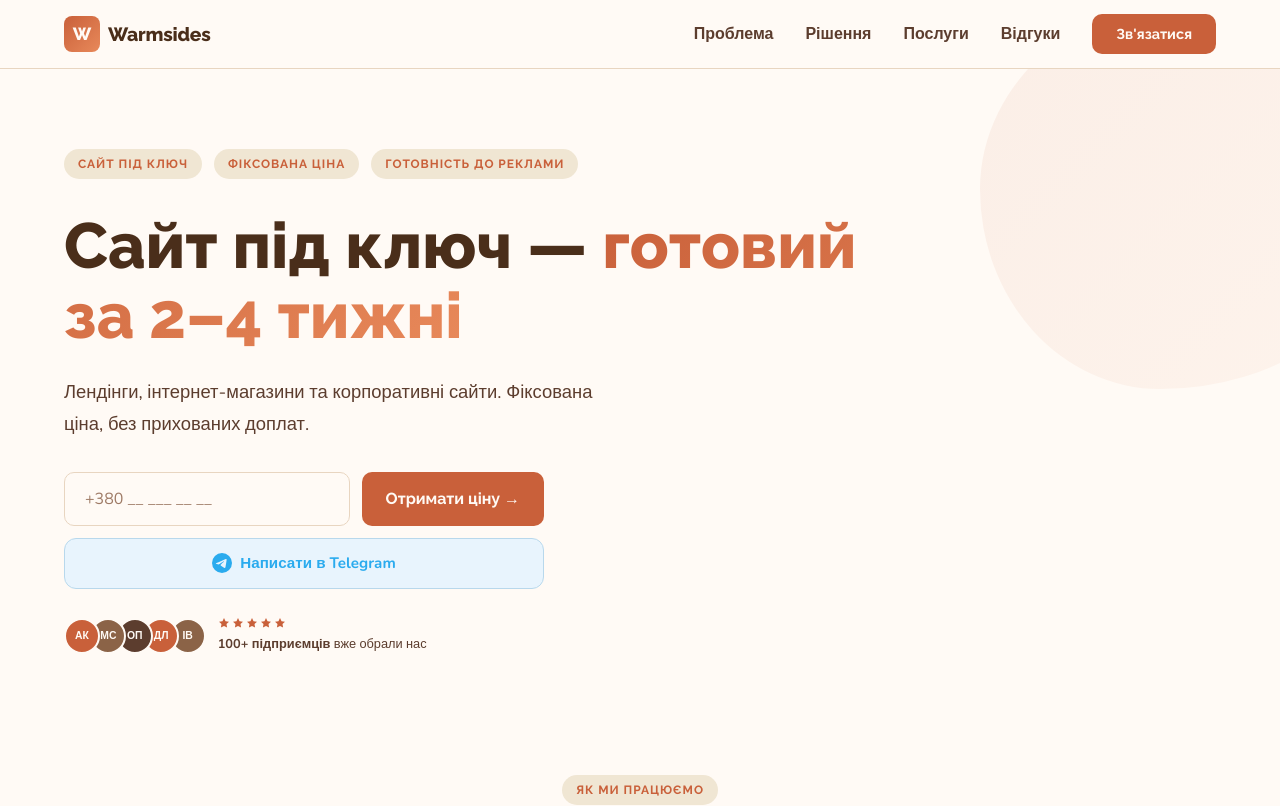
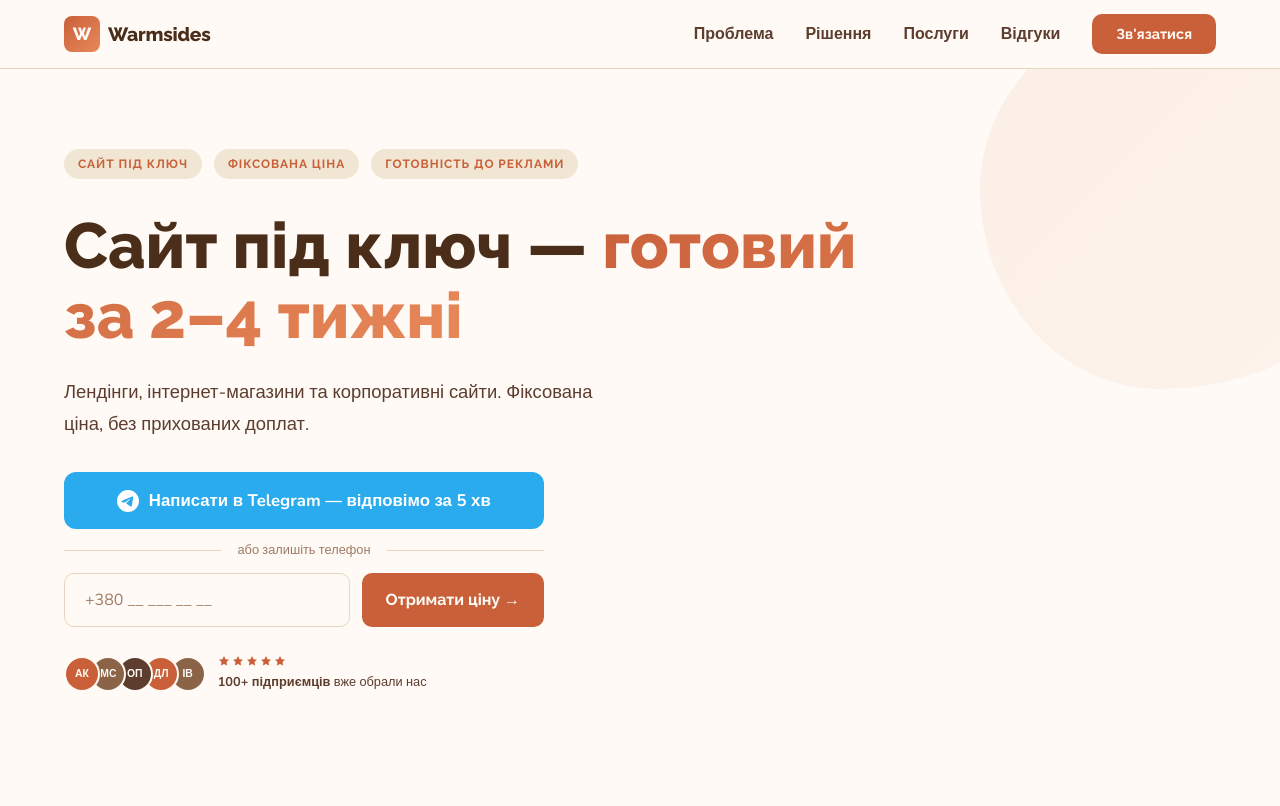
Before and after one commit to nicksolntsev2808/wamsides_landing, a React (Vite) app: page / in a window 1280 px wide. Shown: the top 806 px of the page. Built offline with nearby package versions, Linux system fonts and the light colour scheme.

Commit message:
Add files via upload

```diff
--- a/src/web/pages/Home.tsx
+++ b/src/web/pages/Home.tsx
@@ -169,11 +169,37 @@ function Hero() {
               </p>
             </div>
           ) : (
-            <form onSubmit={handleHeroSubmit} name="contact" data-netlify="true" netlify-honeypot="bot-field" style={{ display: "flex", flexDirection: "column", gap: "0.75rem" }}>
-              <input type="hidden" name="form-name" value="contact" />
-              <input type="hidden" name="bot-field" />
-              <input type="hidden" name="name" value="" />
-              <div style={{ display: "flex", gap: "0.75rem" }}>
+            <div style={{ display: "flex", flexDirection: "column", gap: "0.75rem" }}>
+              <a
+                href="https://t.me/NS940828"
+                target="_blank"
+                rel="noopener noreferrer"
+                onClick={() => {
+                  window.gtag?.("event", "telegram_click", { event_category: "conversion", event_label: "hero" });
+                  window.fbq?.("trackCustom", "TelegramClick");
+                }}
+                style={{
+                  display: "flex", alignItems: "center", justifyContent: "center", gap: "0.6rem",
+                  padding: "1rem 1.5rem", borderRadius: "0.75rem",
+                  background: "#2AABEE", border: "none",
+                  fontFamily: "Nunito, sans-serif", fontWeight: 700, fontSize: "1.05rem",
+                  color: "#FFFFFF", textDecoration: "none", transition: "background 0.2s",
+                }}
+              >
+                <svg width="22" height="22" viewBox="0 0 24 24" fill="#FFFFFF">
+                  <path d="M11.944 0A12 12 0 0 0 0 12a12 12 0 0 0 12 12 12 12 0 0 0 12-12A12 12 0 0 0 12 0a12 12 0 0 0-.056 0zm4.962 7.224c.1-.002.321.023.465.14a.506.506 0 0 1 .171.325c.016.093.036.306.02.472-.18 1.898-.962 6.502-1.36 8.627-.168.9-.499 1.201-.82 1.23-.696.065-1.225-.46-1.9-.902-1.056-.693-1.653-1.124-2.678-1.8-1.185-.78-.417-1.21.258-1.91.177-.184 3.247-2.977 3.307-3.23.007-.032.014-.15-.056-.212s-.174-.041-.249-.024c-.106.024-1.793 1.14-5.061 3.345-.48.33-.913.492-1.302.48-.428-.013-1.252-.242-1.865-.44-.752-.245-1.349-.374-1.297-.789.027-.216.325-.437.893-.663 3.498-1.524 5.83-2.529 6.998-3.014 3.332-1.386 4.025-1.627 4.476-1.635z"/>
+                </svg>
+                Написати в Telegram — відповімо за 5 хв
+              </a>
+              <div style={{ display: "flex", alignItems: "center", gap: "1rem" }}>
+                <div style={{ flex: 1, height: "1px", background: "#E8D5C0" }} />
+                <span style={{ fontFamily: "Nunito, sans-serif", fontSize: "0.8rem", color: "#9E7A65" }}>або залишіть телефон</span>
+                <div style={{ flex: 1, height: "1px", background: "#E8D5C0" }} />
+              </div>
+              <form onSubmit={handleHeroSubmit} name="contact" data-netlify="true" netlify-honeypot="bot-field" style={{ display: "flex", gap: "0.75rem" }}>
+                <input type="hidden" name="form-name" value="contact" />
+                <input type="hidden" name="bot-field" />
+                <input type="hidden" name="name" value="" />
                 <input
                   className="ws-input"
                   type="tel"
@@ -188,34 +214,13 @@ function Hero() {
                 <button type="submit" className="btn-primary" style={{ whiteSpace: "nowrap", fontSize: "1rem", padding: "0.9rem 1.5rem" }}>
                   Отримати ціну →
                 </button>
-              </div>
+              </form>
               {heroError && (
                 <p style={{ fontFamily: "Nunito, sans-serif", fontSize: "0.85rem", color: "#C9603A", margin: 0 }}>
                   Помилка. Спробуйте ще раз.
                 </p>
               )}
-              <a
-                href="https://t.me/NS940828"
-                target="_blank"
-                rel="noopener noreferrer"
-                onClick={() => {
-                  window.gtag?.("event", "telegram_click", { event_category: "conversion", event_label: "hero" });
-                  window.fbq?.("trackCustom", "TelegramClick");
-                }}
-                style={{
-                  display: "flex", alignItems: "center", justifyContent: "center", gap: "0.5rem",
-                  padding: "0.8rem 1.5rem", borderRadius: "0.75rem",
-                  background: "#E8F4FD", border: "1px solid #B8D8EC",
-                  fontFamily: "Nunito, sans-serif", fontWeight: 700, fontSize: "0.95rem",
-                  color: "#2AABEE", textDecoration: "none", transition: "background 0.2s",
-                }}
-              >
-                <svg width="20" height="20" viewBox="0 0 24 24" fill="#2AABEE">
-                  <path d="M11.944 0A12 12 0 0 0 0 12a12 12 0 0 0 12 12 12 12 0 0 0 12-12A12 12 0 0 0 12 0a12 12 0 0 0-.056 0zm4.962 7.224c.1-.002.321.023.465.14a.506.506 0 0 1 .171.325c.016.093.036.306.02.472-.18 1.898-.962 6.502-1.36 8.627-.168.9-.499 1.201-.82 1.23-.696.065-1.225-.46-1.9-.902-1.056-.693-1.653-1.124-2.678-1.8-1.185-.78-.417-1.21.258-1.91.177-.184 3.247-2.977 3.307-3.23.007-.032.014-.15-.056-.212s-.174-.041-.249-.024c-.106.024-1.793 1.14-5.061 3.345-.48.33-.913.492-1.302.48-.428-.013-1.252-.242-1.865-.44-.752-.245-1.349-.374-1.297-.789.027-.216.325-.437.893-.663 3.498-1.524 5.83-2.529 6.998-3.014 3.332-1.386 4.025-1.627 4.476-1.635z"/>
-                </svg>
-                Написати в Telegram
-              </a>
-            </form>
+            </div>
           )}
         </div>
 
@@ -1035,8 +1040,36 @@ function Contact() {
                   )}
                 </div>
 
+                <a
+                  href="https://t.me/NS940828"
+                  target="_blank"
+                  rel="noopener noreferrer"
+                  onClick={() => {
+                    window.gtag?.("event", "telegram_click", { event_category: "conversion", event_label: "contact_form" });
+                    window.fbq?.("trackCustom", "TelegramClick");
+                  }}
+                  style={{
+                    display: "flex", alignItems: "center", justifyContent: "center", gap: "0.6rem",
+                    padding: "1rem 1.5rem", borderRadius: "0.75rem",
+                    background: "#2AABEE", border: "none",
+                    fontFamily: "Nunito, sans-serif", fontWeight: 700, fontSize: "1.05rem",
+                    color: "#FFFFFF", textDecoration: "none", transition: "background 0.2s",
+                    width: "100%", boxSizing: "border-box",
+                  }}
+                >
+                  <svg width="22" height="22" viewBox="0 0 24 24" fill="#FFFFFF">
+                    <path d="M11.944 0A12 12 0 0 0 0 12a12 12 0 0 0 12 12 12 12 0 0 0 12-12A12 12 0 0 0 12 0a12 12 0 0 0-.056 0zm4.962 7.224c.1-.002.321.023.465.14a.506.506 0 0 1 .171.325c.016.093.036.306.02.472-.18 1.898-.962 6.502-1.36 8.627-.168.9-.499 1.201-.82 1.23-.696.065-1.225-.46-1.9-.902-1.056-.693-1.653-1.124-2.678-1.8-1.185-.78-.417-1.21.258-1.91.177-.184 3.247-2.977 3.307-3.23.007-.032.014-.15-.056-.212s-.174-.041-.249-.024c-.106.024-1.793 1.14-5.061 3.345-.48.33-.913.492-1.302.48-.428-.013-1.252-.242-1.865-.44-.752-.245-1.349-.374-1.297-.789.027-.216.325-.437.893-.663 3.498-1.524 5.83-2.529 6.998-3.014 3.332-1.386 4.025-1.627 4.476-1.635z"/>
+                  </svg>
+                  Написати в Telegram — відповімо за 5 хв
+                </a>
+
+                <div style={{ display: "flex", alignItems: "center", gap: "1rem", margin: "0.25rem 0" }}>
+                  <div style={{ flex: 1, height: "1px", background: "#E8D5C0" }} />
+                  <span style={{ fontFamily: "Nunito, sans-serif", fontSize: "0.8rem", color: "#9E7A65" }}>або залишіть телефон</span>
+                  <div style={{ flex: 1, height: "1px", background: "#E8D5C0" }} />
+                </div>
+
                 <div>
-                  <label style={{ fontFamily: "Nunito, sans-serif", fontWeight: 600, fontSize: "0.875rem", color: "#5C3D2E", display: "block", marginBottom: "0.5rem" }}>Телефон *</label>
                   <input
                     className="ws-input"
                     type="tel"
@@ -1058,35 +1091,6 @@ function Contact() {
                 <button type="submit" className="btn-primary" style={{ width: "100%", textAlign: "center", marginTop: "0.25rem" }}>
                   Отримати план за 10 хвилин →
                 </button>
-
-                <div style={{ display: "flex", alignItems: "center", gap: "1rem", margin: "0.25rem 0" }}>
-                  <div style={{ flex: 1, height: "1px", background: "#E8D5C0" }} />
-                  <span style={{ fontFamily: "Nunito, sans-serif", fontSize: "0.8rem", color: "#9E7A65" }}>або</span>
-                  <div style={{ flex: 1, height: "1px", background: "#E8D5C0" }} />
-                </div>
-
-                <a
-                  href="https://t.me/NS940828"
-                  target="_blank"
-                  rel="noopener noreferrer"
-                  onClick={() => {
-                    window.gtag?.("event", "telegram_click", { event_category: "conversion", event_label: "contact_form" });
-                    window.fbq?.("trackCustom", "TelegramClick");
-                  }}
-                  style={{
-                    display: "flex", alignItems: "center", justifyContent: "center", gap: "0.5rem",
-                    padding: "0.85rem 1.5rem", borderRadius: "0.75rem",
-                    background: "#E8F4FD", border: "1px solid #B8D8EC",
-                    fontFamily: "Nunito, sans-serif", fontWeight: 700, fontSize: "0.95rem",
-                    color: "#2AABEE", textDecoration: "none", transition: "background 0.2s",
-                    width: "100%", boxSizing: "border-box",
-                  }}
-                >
-                  <svg width="20" height="20" viewBox="0 0 24 24" fill="#2AABEE">
-                    <path d="M11.944 0A12 12 0 0 0 0 12a12 12 0 0 0 12 12 12 12 0 0 0 12-12A12 12 0 0 0 12 0a12 12 0 0 0-.056 0zm4.962 7.224c.1-.002.321.023.465.14a.506.506 0 0 1 .171.325c.016.093.036.306.02.472-.18 1.898-.962 6.502-1.36 8.627-.168.9-.499 1.201-.82 1.23-.696.065-1.225-.46-1.9-.902-1.056-.693-1.653-1.124-2.678-1.8-1.185-.78-.417-1.21.258-1.91.177-.184 3.247-2.977 3.307-3.23.007-.032.014-.15-.056-.212s-.174-.041-.249-.024c-.106.024-1.793 1.14-5.061 3.345-.48.33-.913.492-1.302.48-.428-.013-1.252-.242-1.865-.44-.752-.245-1.349-.374-1.297-.789.027-.216.325-.437.893-.663 3.498-1.524 5.83-2.529 6.998-3.014 3.332-1.386 4.025-1.627 4.476-1.635z"/>
-                  </svg>
-                  Написати в Telegram
-                </a>
 
               </form>
             )}
```
